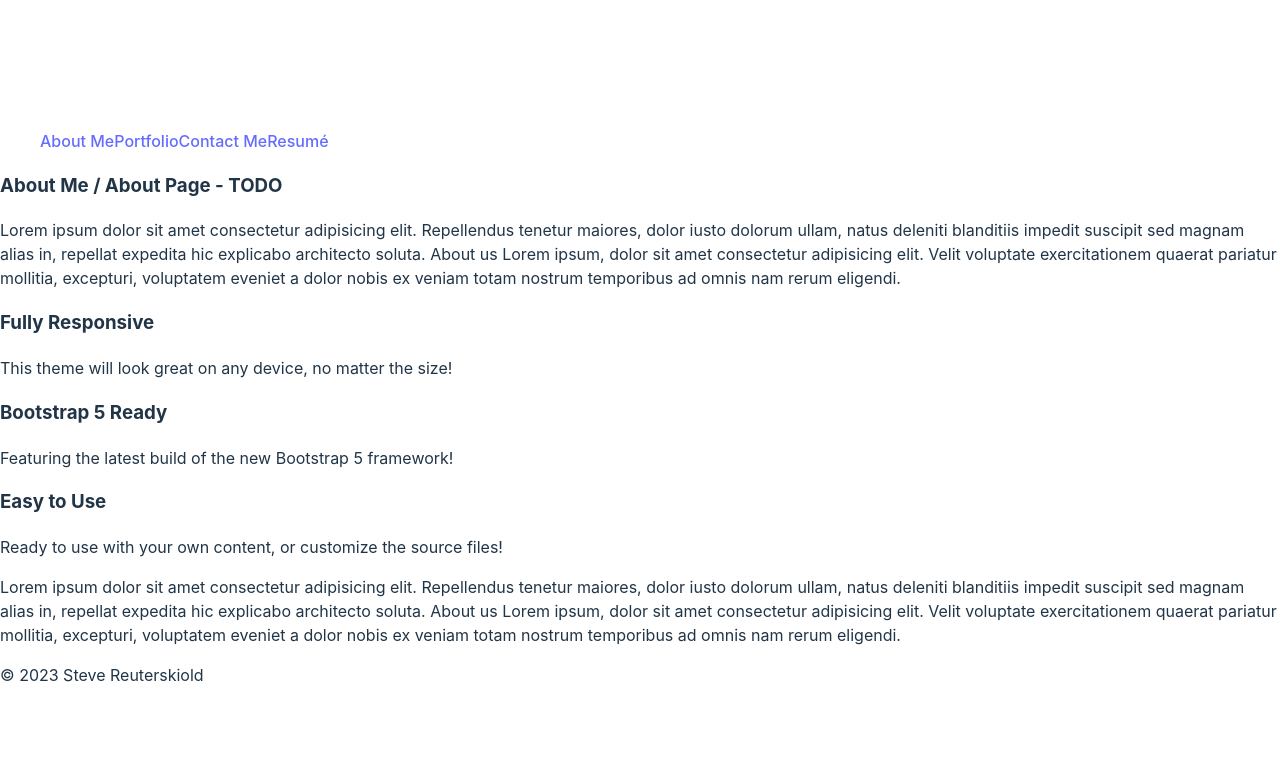
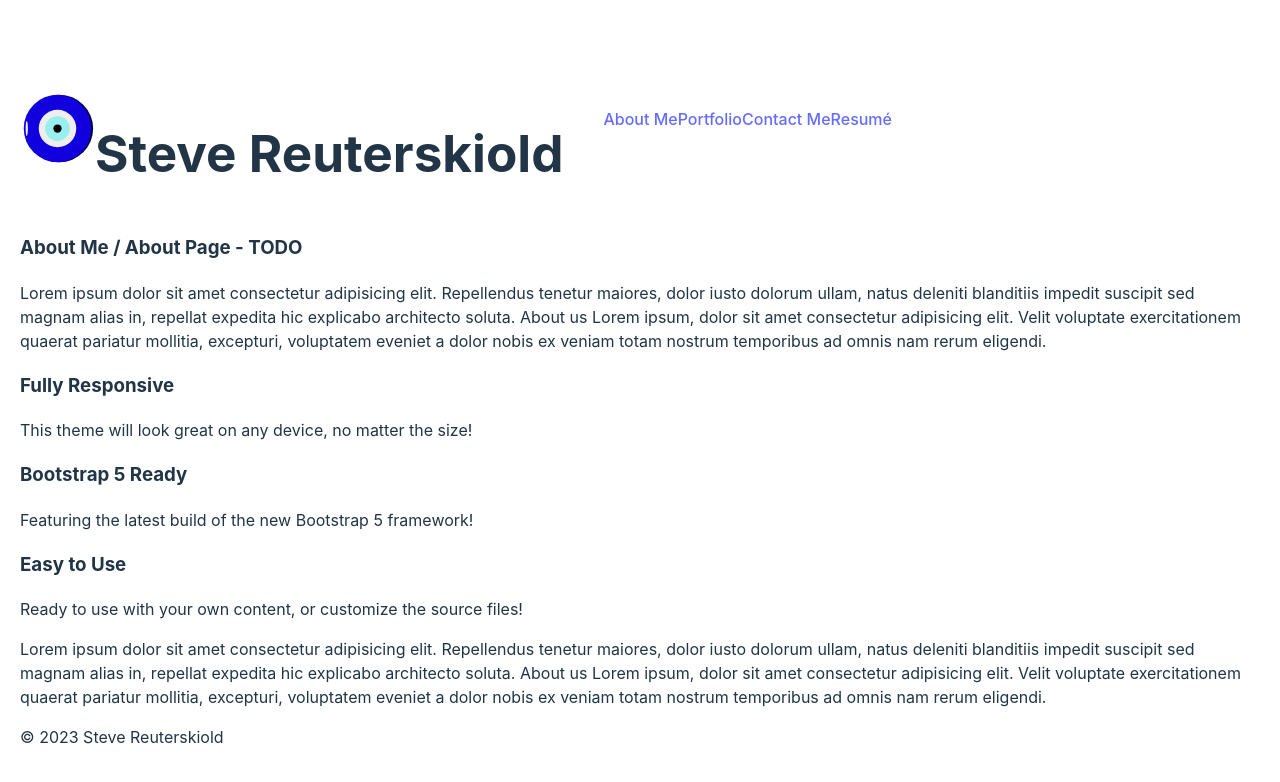
Before and after one commit to stevreut/my-portfolio, a React (Vite) app: page / in a window 1280 px wide. Shown: the top 782 px of the page. Built offline with nearby package versions, Linux system fonts and the light colour scheme.

Commit message:
nazarlik plus minor style

```diff
--- a/index.html
+++ b/index.html
@@ -2,7 +2,7 @@
 <html lang="en">
   <head>
     <meta charset="UTF-8" />
-    <link rel="icon" type="image/svg+xml" href="/vite.svg" />
+    <link rel="icon" type="image/svg+xml" href="/nazarlik.svg" />
     <meta name="viewport" content="width=device-width, initial-scale=1.0" />
     <title>Steve Reuterskiold - Portfolio</title>
   </head>
--- a/src/components/Nav.jsx
+++ b/src/components/Nav.jsx
@@ -9,6 +9,9 @@ import Navbar from './Navbar';
 export default function Nav() {
     // The Navbar component will render each of the Link elements in the links prop
     return (
+        <header>
+            <img src="/nazarlik.svg" width="75px" height="75px"></img>
+            <h1>Steve Reuterskiold</h1>
         <Navbar
             links={[
                 <Link key={1} className="nav-link text-light" to="/">
@@ -25,5 +28,6 @@ export default function Nav() {
                 </Link>,
             ]}
         />
+        </header>
     );
 }
--- a/src/index.css
+++ b/src/index.css
@@ -24,11 +24,17 @@ a:hover {
 }
 
 body {
-  margin: 0;
+  margin: 20px;
   display: flex;
   place-items: center;
   min-width: 320px;
   min-height: 100vh;
+}
+
+header {
+  display: flex;
+  flex-direction: row;
+  flex-wrap: nowrap;
 }
 
 h1 {
```
Also changed, not shown: public/nazarlik.svg (added).
